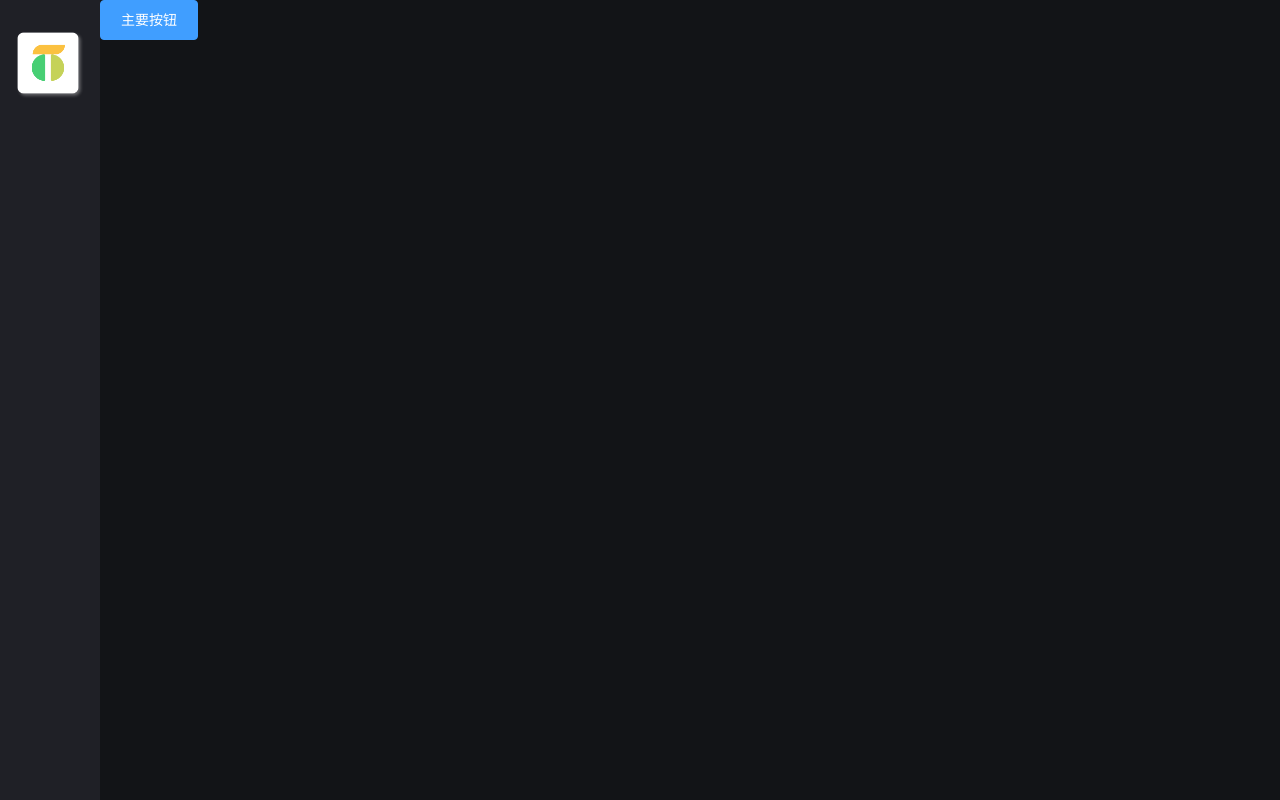
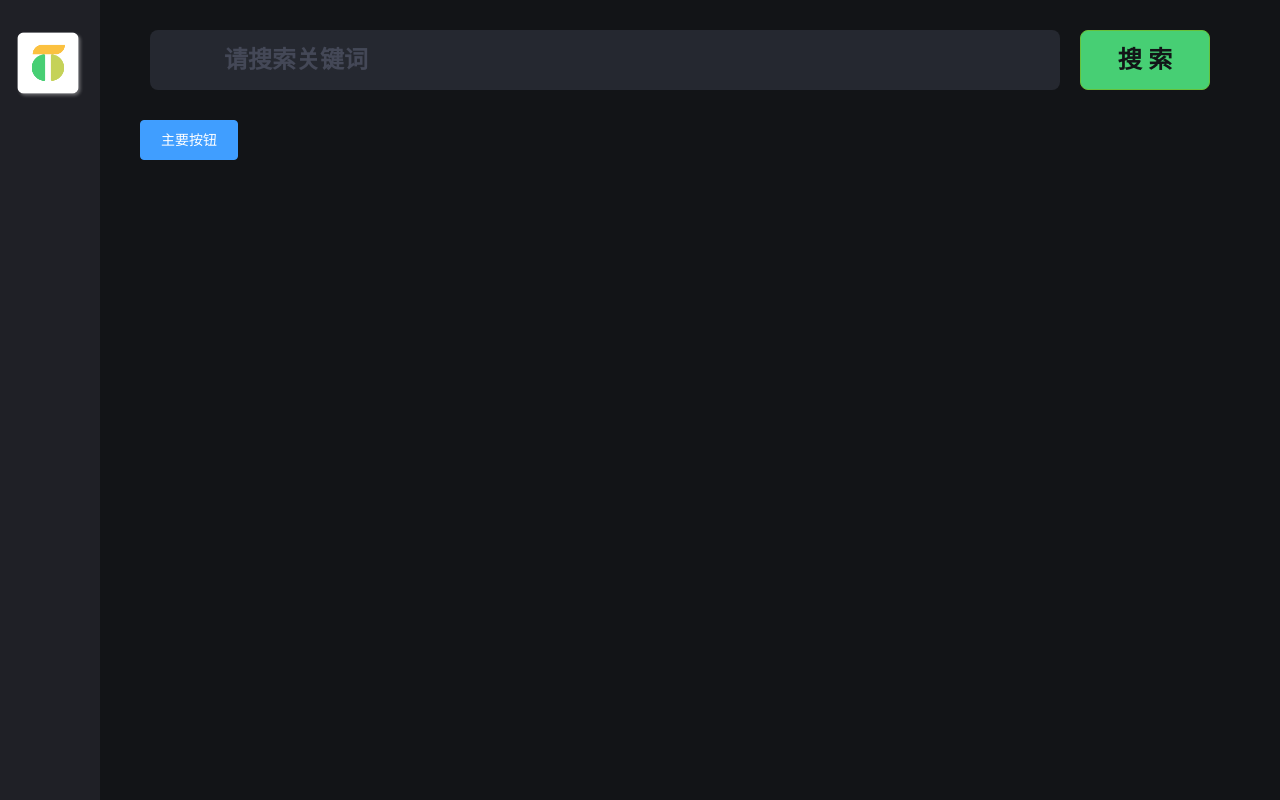
Before and after one commit to htz-html/blog, a Vue app: page /#/about in a window 1280 px wide. Built offline with nearby package versions, Linux system fonts and the light colour scheme; a small style sheet from the web is missing.

Commit message:
主要是调整 search 组件样式

```diff
--- a/src/components/Layout.vue
+++ b/src/components/Layout.vue
@@ -1,21 +1,33 @@
 <template>
   <div class="wrapper">
-    <div class="content">
-      <slot/>
+    <div class="box">
+      <Search/>
+      <div class="content">
+        <slot/>
+      </div>
     </div>
     <Nav/>
   </div>
 </template>
+<script lang="ts">
+import Nav from '@/components/Nav.vue';
+import Search from '@/components/Search.vue';
+import { Component, Vue } from "vue-property-decorator";
+@Component({
+  components:{Nav,Search},
+})
+export default class Layout extends Vue  {
 
-<script lang="ts">
-export default {
-  name: "Layout"
 }
 </script>
 <style lang="scss" scoped>
 .wrapper{
-  .content{
+  .box{
     padding-left: 100px;
+    > .content {
+      width: 1100px;
+      margin: 0 auto;
+    }
   }
 }
 </style>
--- a/src/components/Search.vue
+++ b/src/components/Search.vue
@@ -1,17 +1,245 @@
 <template>
   <div class="search">
-
+    <el-autocomplete
+      popper-class="my-autocomplete"
+      v-model="state"
+      :fetch-suggestions="querySearch"
+      placeholder="请搜索关键词"
+      @select="handleSelect"
+      class="input"
+      prefix-icon="iconfont iconsearch"
+    >
+      <template slot-scope="{ item }">
+        <div class="name">{{ item.value }}</div>
+      </template>
+    </el-autocomplete>
+    <div class="search-btn">
+      <el-button type="success">搜 索</el-button>
+    </div>
   </div>
 </template>
 
-<script lang="ts">
-import { Component, Vue } from 'vue-property-decorator';
-@Component({})
-export default class Search extends Vue {
+<script>
+// import { Component, Vue } from "vue-property-decorator";
+// @Component({})
+// export default class Search extends Vue {
 
+// }
+export default {
+  data() {
+    return {
+      restaurants: [],
+      state: "",
+    };
+  },
+  methods: {
+    querySearch(queryString, cb) {
+      const restaurants = this.restaurants;
+      const results = queryString
+        ? restaurants.filter(this.createFilter(queryString))
+        : restaurants;
+      // 调用 callback 返回建议列表的数据
+      cb(results);
+    },
+    createFilter(queryString) {
+      return (restaurant) => {
+        return (
+          restaurant.value.toLowerCase().indexOf(queryString.toLowerCase()) ===
+          0
+        );
+      };
+    },
+    loadAll() {
+      return [
+        { value: "三全鲜食（北新泾店）", address: "长宁区新渔路144号" },
+        {
+          value: "Hot honey 首尔炸鸡（仙霞路）",
+          address: "上海市长宁区淞虹路661号",
+        },
+        {
+          value: "新旺角茶餐厅",
+          address: "上海市普陀区真北路988号创邑金沙谷6号楼113",
+        },
+        { value: "泷千家(天山西路店)", address: "天山西路438号" },
+        {
+          value: "胖仙女纸杯蛋糕（上海凌空店）",
+          address: "上海市长宁区金钟路968号1幢18号楼一层商铺18-101",
+        },
+        { value: "贡茶", address: "上海市长宁区金钟路633号" },
+        {
+          value: "豪大大香鸡排超级奶爸",
+          address: "上海市嘉定区曹安公路曹安路1685号",
+        },
+        {
+          value: "茶芝兰（奶茶，手抓饼）",
+          address: "上海市普陀区同普路1435号",
+        },
+        { value: "十二泷町", address: "上海市北翟路1444弄81号B幢-107" },
+        { value: "星移浓缩咖啡", address: "上海市嘉定区新郁路817号" },
+        { value: "阿姨奶茶/豪大大", address: "嘉定区曹安路1611号" },
+        { value: "新麦甜四季甜品炸鸡", address: "嘉定区曹安公路2383弄55号" },
+        {
+          value: "Monica摩托主题咖啡店",
+          address: "嘉定区江桥镇曹安公路2409号1F，2383弄62号1F",
+        },
+        {
+          value: "浮生若茶（凌空soho店）",
+          address: "上海长宁区金钟路968号9号楼地下一层",
+        },
+        { value: "NONO JUICE  鲜榨果汁", address: "上海市长宁区天山西路119号" },
+        { value: "CoCo都可(北新泾店）", address: "上海市长宁区仙霞西路" },
+        {
+          value: "快乐柠檬（神州智慧店）",
+          address: "上海市长宁区天山西路567号1层R117号店铺",
+        },
+        {
+          value: "Merci Paul cafe",
+          address: "上海市普陀区光复西路丹巴路28弄6号楼819",
+        },
+        {
+          value: "猫山王（西郊百联店）",
+          address: "上海市长宁区仙霞西路88号第一层G05-F01-1-306",
+        },
+        { value: "枪会山", address: "上海市普陀区棕榈路" },
+        { value: "纵食", address: "元丰天山花园(东门) 双流路267号" },
+        { value: "钱记", address: "上海市长宁区天山西路" },
+        { value: "壹杯加", address: "上海市长宁区通协路" },
+        {
+          value: "唦哇嘀咖",
+          address: "上海市长宁区新泾镇金钟路999号2幢（B幢）第01层第1-02A单元",
+        },
+        { value: "爱茜茜里(西郊百联)", address: "长宁区仙霞西路88号1305室" },
+        {
+          value: "爱茜茜里(近铁广场)",
+          address:
+            "上海市普陀区真北路818号近铁城市广场北区地下二楼N-B2-O2-C商铺",
+        },
+        {
+          value: "鲜果榨汁（金沙江路和美广店）",
+          address: "普陀区金沙江路2239号金沙和美广场B1-10-6",
+        },
+        {
+          value: "开心丽果（缤谷店）",
+          address: "上海市长宁区威宁路天山路341号",
+        },
+        { value: "超级鸡车（丰庄路店）", address: "上海市嘉定区丰庄路240号" },
+        { value: "妙生活果园（北新泾店）", address: "长宁区新渔路144号" },
+        { value: "香宜度麻辣香锅", address: "长宁区淞虹路148号" },
+        {
+          value: "凡仔汉堡（老真北路店）",
+          address: "上海市普陀区老真北路160号",
+        },
+        { value: "港式小铺", address: "上海市长宁区金钟路968号15楼15-105室" },
+        { value: "蜀香源麻辣香锅（剑河路店）", address: "剑河路443-1" },
+        { value: "北京饺子馆", address: "长宁区北新泾街道天山西路490-1号" },
+        {
+          value: "饭典*新简餐（凌空SOHO店）",
+          address: "上海市长宁区金钟路968号9号楼地下一层9-83室",
+        },
+        {
+          value: "焦耳·川式快餐（金钟路店）",
+          address: "上海市金钟路633号地下一层甲部",
+        },
+        { value: "动力鸡车", address: "长宁区仙霞西路299弄3号101B" },
+        { value: "浏阳蒸菜", address: "天山西路430号" },
+        { value: "四海游龙（天山西路店）", address: "上海市长宁区天山西路" },
+        {
+          value: "樱花食堂（凌空店）",
+          address: "上海市长宁区金钟路968号15楼15-105室",
+        },
+        { value: "壹分米客家传统调制米粉(天山店)", address: "天山西路428号" },
+        {
+          value: "福荣祥烧腊（平溪路店）",
+          address: "上海市长宁区协和路福泉路255弄57-73号",
+        },
+        {
+          value: "速记黄焖鸡米饭",
+          address: "上海市长宁区北新泾街道金钟路180号1层01号摊位",
+        },
+        { value: "红辣椒麻辣烫", address: "上海市长宁区天山西路492号" },
+        {
+          value: "(小杨生煎)西郊百联餐厅",
+          address: "长宁区仙霞西路88号百联2楼",
+        },
+        { value: "阳阳麻辣烫", address: "天山西路389号" },
+        {
+          value: "南拳妈妈龙虾盖浇饭",
+          address: "普陀区金沙江路1699号鑫乐惠美食广场A13",
+        },
+      ];
+    },
+    handleSelect(item) {
+      console.log(item);
+    },
+    handleIconClick(ev) {
+      console.log(ev);
+    },
+  },
+  mounted() {
+    this.restaurants = this.loadAll();
+  },
+};
+</script>
+<style lang="scss" >
+$searchFontS:700;
+$inputColor: white;
+$inputIcon:#444857;
+$borderRadius: 8px;
+.search {
+  padding: 30px 50px;
+  display: flex;
+  > .input{
+    flex: 1;
+    >.el-input > input{
+      background: #252830 !important;
+      min-height: 60px;
+      border: none;
+      font-size: 24px;
+      font-weight: $searchFontS;
+      padding-left: 74px;
+      font-style: normal !important;
+      color:$inputColor !important;
+      border-radius: $borderRadius;
+    }
+    i {
+      font-weight: $searchFontS;
+      font-size: 28px;
+      margin-left: 30px;
+      color: $inputIcon;
+      line-height: 60px;
+    }
+  }
+  > .search-btn {
+    width: 150px;
+    padding-left: 20px;
+    > button{
+      width: 130px;
+      height: 60px;
+      font-size: 24px;
+      background: #47CF74;
+      color:#121417;
+      font-weight: $searchFontS;
+      border-radius: $borderRadius;
+    }
+  }
 }
-</script>
-
+</style>
 <style lang="scss" scoped>
-
+.my-autocomplete {
+  li {
+    line-height: normal;
+    padding: 7px;
+    .name {
+      text-overflow: ellipsis;
+      overflow: hidden;
+    }
+    .addr {
+      font-size: 12px;
+      color: #b4b4b4;
+    }
+    .highlighted .addr {
+      color: #ddd;
+    }
+  }
+}
 </style>
--- a/src/css/common.scss
+++ b/src/css/common.scss
@@ -1,4 +1,4 @@
-@import url("//at.alicdn.com/t/font_2230043_5flyhik6a9k.css");
+@import url("//at.alicdn.com/t/font_2230043_v823ss04ic.css");
 @import './base.scss';
 
 
@@ -362,3 +362,20 @@ input::-webkit-input-placeholder { /* WebKit browsers */
   width: 1px;
   white-space: nowrap;
 }
+
+input::-webkit-input-placeholder{
+  color:#444857 !important;
+  font-style: normal !important;
+}
+input::-moz-placeholder{   /* Mozilla Firefox 19+ */
+  color:#444857 !important;
+  font-style: normal !important;
+}
+input:-moz-placeholder{    /* Mozilla Firefox 4 to 18 */
+  color:#444857 !important;
+  font-style: normal !important;
+}
+input:-ms-input-placeholder{  /* Internet Explorer 10-11 */
+  color:#444857 !important;
+  font-style: normal !important;
+}
--- a/src/main.ts
+++ b/src/main.ts
@@ -3,14 +3,12 @@ import App from './App.vue'
 import './registerServiceWorker'
 import router from './router'
 import store from './store'
-import Nav from '@/components/Nav.vue';
 import Layout from '@/components/Layout.vue';
 import './css/common.scss'
 import { vueInit } from './vueInit/index';
 import './api/axios'
 
 Vue.config.productionTip = false
-Vue.component('Nav', Nav)
 Vue.component('Layout', Layout)
 vueInit(Vue)
 
--- a/src/vueInit/component.ts
+++ b/src/vueInit/component.ts
@@ -1,8 +1,9 @@
-import { Button, Input } from 'element-ui';
+import { Button, Input, Autocomplete } from 'element-ui';
 import "element-ui/lib/theme-chalk/index.css";
 import { VueConstructor } from 'vue/types/umd';
 
 export const componentInit = (vm: VueConstructor) => {
   vm.use(Button)
   vm.use(Input)
+  vm.use(Autocomplete)
 }
```
